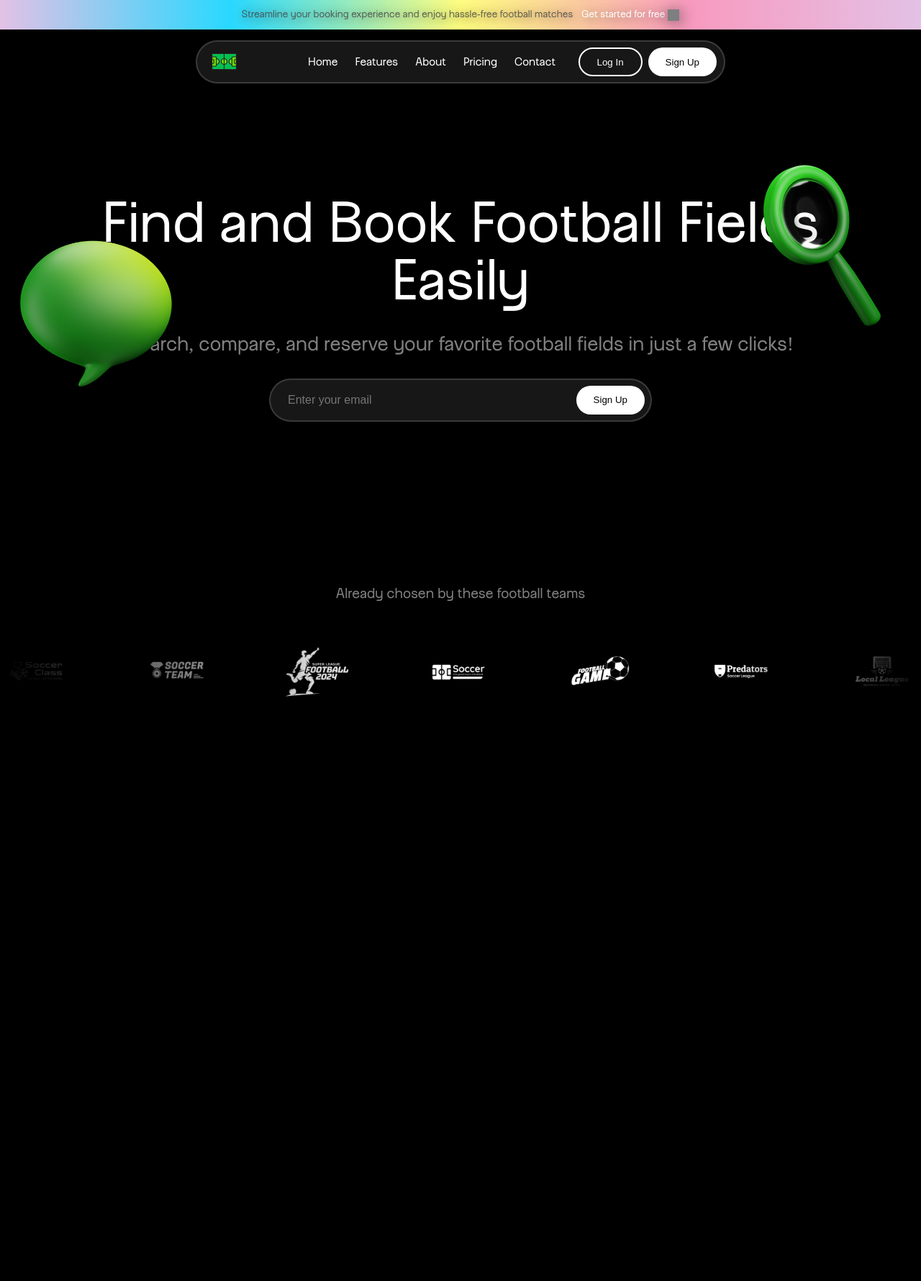
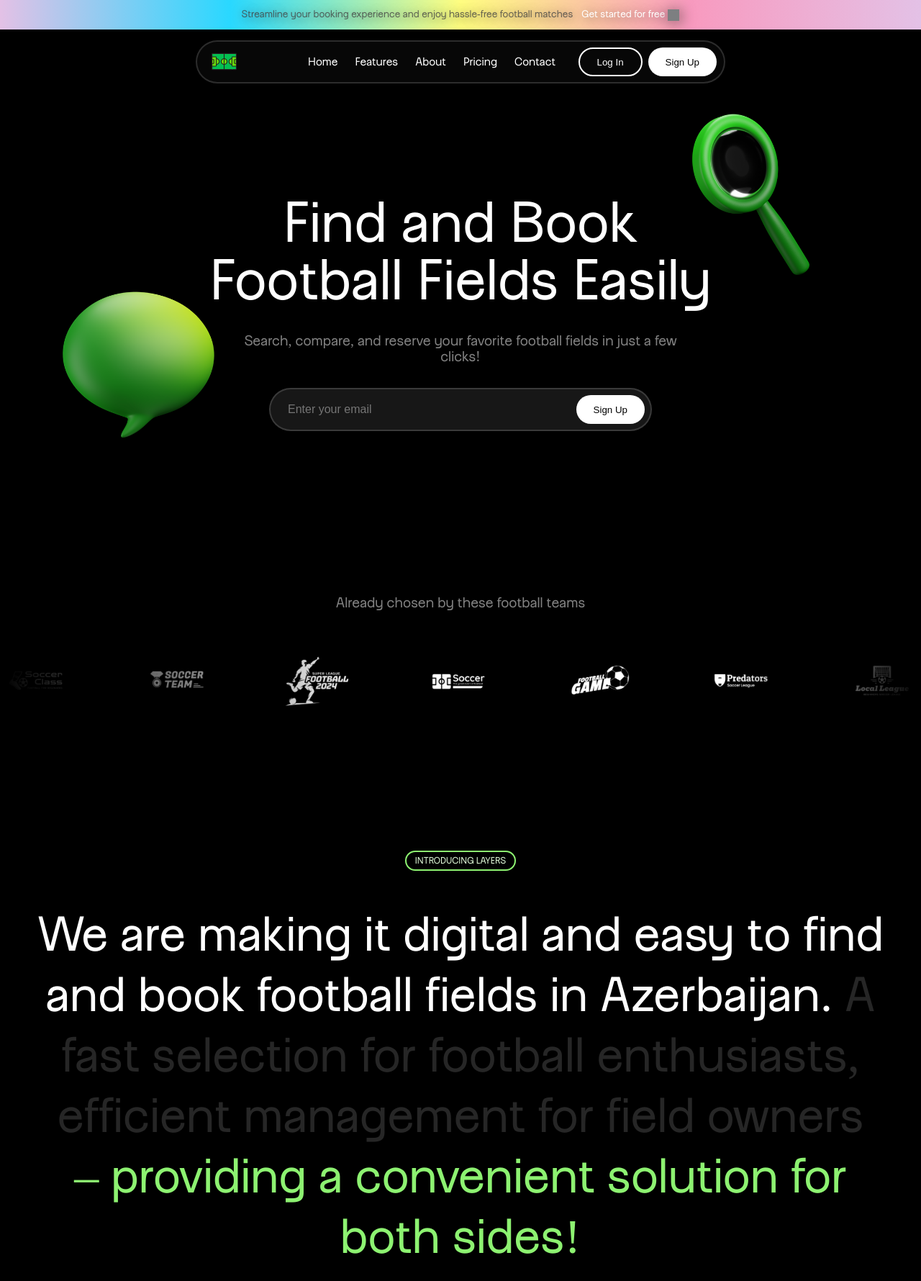
Before and after one commit to Sabillva/portfolio, a React (Vite) app: page / in a window 1280 px wide. Shown: the top 1780 px of the page at 72% size. Before the commit the page ends 1029 px from the top, so only its background shows below. Built offline with nearby package versions, Linux system fonts and the light colour scheme; grey boxes are pictures that could not be loaded.

Commit message:
files added

```diff
--- a/src/components/App.jsx
+++ b/src/components/App.jsx
@@ -3,7 +3,7 @@ import "../fonts/Ravio-Regular.ttf";
 import Header from "./Header.jsx";
 import Hero from "./Hero.jsx";
 import LogoTicker from "./LogoTicker.jsx";
-
+import Introduction from "./Introduction.jsx";
 // oradaki page.tsx
 
 function App() {
@@ -12,6 +12,7 @@ function App() {
       <Header />
       <Hero />
       <LogoTicker />
+      <Introduction />
     </>
   );
 }
--- a/src/components/Header.jsx
+++ b/src/components/Header.jsx
@@ -1,15 +1,15 @@
+import React, { useState } from "react";
 import ArrowRight from "../assets/right-arrow.svg";
 import Logo from "../assets/logo.svg";
-import MenuIcon from "../assets/menu.svg";
+// import MenuIcon from "../assets/menu.svg";
 import { motion } from "framer-motion";
 
-
 const navLinks = [
-  {label: "Home", href: "#"},
-  {label: "Features", href: "#features"},
-  {label: "About", href: "#about"},
-  {label: "Pricing", href: "#pricing"},
-  {label: "Contact", href: "#contact"},
+  { label: "Home", href: "#" },
+  { label: "Features", href: "#features" },
+  { label: "About", href: "#about" },
+  { label: "Pricing", href: "#pricing" },
+  { label: "Contact", href: "#contact" },
 ];
 
 const boxVariants = {
@@ -18,10 +18,14 @@ const boxVariants = {
 };
 
 function Header() {
+  const [isOpen, setIsOpen] = useState(false);
   return (
     <header className="headerr">
       <div className="header-text">
-        <p className="top-text">Streamline your booking experience and enjoy hassle-free football matches</p>
+        <p className="top-text">
+          Streamline your booking experience and enjoy hassle-free football
+          matches
+        </p>
         <div className="header">
           <p>Get started for free</p>
           <img className="right-arrow" src={ArrowRight} alt="right arrow" />
@@ -29,29 +33,65 @@ function Header() {
       </div>
 
       <div className="container">
+        <div className={`nav-section ${isOpen ? "open" : ""}`} >
         <div variants={boxVariants} className="navbarr">
           <div className="nav-item">
             <img className="logo" src={Logo} alt="logo" />
           </div>
           <div className="div-navlink">
             <nav className="navlink">
-              {navLinks.map(link => (
-                <a href={link.href} key={link.label}>{link.label}</a>
+              {navLinks.map((link) => (
+                <a href={link.href} key={link.label}>
+                  {link.label}
+                </a>
               ))}
             </nav>
           </div>
           <div className="nav-item-2">
-           <img className="menu" src={MenuIcon} alt="menu" />
-           <motion.button whileHover={{ scale: 0.95 }}
+            <div className="menu" onClick={() => setIsOpen(!isOpen)}>
+              <motion.div
+                className="line"
+                animate={{ rotate: isOpen ? 45 : 0, y: isOpen ? 14 : 0 }}
+                transition={{ type: "spring", stiffness: 200 }}
+              />
+              <motion.div
+                className="line"
+                animate={{ opacity: isOpen ? 0 : 1 }}
+                transition={{ duration: 0.2 }}
+              />
+              <motion.div
+                className="line"
+                animate={{ rotate: isOpen ? -45 : 0, y: isOpen ? -14 : 0 }}
+                transition={{ type: "spring", stiffness: 200 }}
+              />
+            </div>
+            {/* <img className="menu" src={MenuIcon} alt="menu" /> */}
+            <motion.button
+              whileHover={{ scale: 0.95 }}
               whileTap={{ scale: 0.9 }}
-  transition={{ duration: 0.3 }} className="login">Log In</motion.button>
-           <motion.button whileHover={{ scale: 0.95 }}
+              transition={{ duration: 0.3 }}
+              className="login"
+            >
+              Log In
+            </motion.button>
+            <motion.button
+              whileHover={{ scale: 0.95 }}
               whileTap={{ scale: 0.9 }}
-  transition={{ duration: 0.3 }} className="signup">Sign Up</motion.button>
+              transition={{ duration: 0.3 }}
+              className="signup"
+            >
+              Sign Up
+            </motion.button>
           </div>
         </div>
-
-
+        {isOpen && (
+        <div className="menu-section">
+          {navLinks.map(link => (
+            <a href={link.href} key={link.label} className="navlink-menu">{link.label}</a>
+          ))}
+        </div>
+        )}
+        </div>
 
       </div>
     </header>
--- a/src/components/Hero.jsx
+++ b/src/components/Hero.jsx
@@ -1,22 +1,48 @@
 import Search from "../assets/search.png";
 import Message from "../assets/message.png";
-import { motion } from "framer-motion";
+import { motion, useScroll, useTransform } from "framer-motion";
+import { useRef } from "react";
 
 function Hero() {
+  const containerRef = useRef(null);
+  const { scrollYProgress } = useScroll({
+    target: containerRef,
+    offset: ["start end", "end start"],
+  });
+  const messageY = useTransform(scrollYProgress, [0, 1], ["0px", "100px"]);
+  const searchY = useTransform(scrollYProgress, [0, 1], ["0px", "-100px"]);
+
   return (
-    <section className="hero-section">
-      <motion.div initial={{ opacity: 0 }}
-      animate={{ opacity: 1 }}
-      transition={{ duration: 1.5 }} className="hero-container">
+    <section className="hero-section" ref={containerRef}>
+      <motion.div
+        initial={{ opacity: 0 }}
+        animate={{ opacity: 1 }}
+        transition={{ duration: 1.5 }}
+        className="hero-container"
+      >
         <h1 className="hero-h1">Find and Book Football Fields Easily</h1>
-        <motion.img className="message w-20 h-20 cursor-pointer" whileHover={{ scale: 1.2, rotate: 15 }}
-      whileTap={{ scale: 0.9, rotate: -15, borderRadius: "10%" }}
-      transition={{ type: "spring", stiffness: 200 }} src={Message} alt="message" />
-        <motion.img className="search  w-20 h-20 cursor-pointer" whileHover={{ scale: 1.2, rotate: 15 }}
-      whileTap={{ scale: 0.9, rotate: -15, borderRadius: "10%" }}
-      transition={{ type: "spring", stiffness: 200 }} src={Search} alt="search" />
+        <motion.img
+          className="message w-20 h-20 cursor-pointer"
+          style={{ y: messageY }}
+          whileHover={{ scale: 1.2, rotate: 15 }}
+          whileTap={{ scale: 0.9, rotate: -15, borderRadius: "10%" }}
+          transition={{ type: "spring", stiffness: 200 }}
+          src={Message}
+          alt="message"
+        />
+        <motion.img
+          className="search w-20 h-20 cursor-pointer"
+          style={{ y: searchY }}
+          whileHover={{ scale: 1.2, rotate: -15 }}
+          whileTap={{ scale: 0.9, rotate: 15, borderRadius: "10%" }}
+          transition={{ type: "spring", stiffness: 200 }}
+          src={Search}
+          alt="search"
+        />
+
         <p className="hero-p">
-        Search, compare, and reserve your favorite football fields in just a few clicks!
+          Search, compare, and reserve your favorite football fields in just a
+          few clicks!
         </p>
         <form className="hero-form">
           <input
@@ -24,9 +50,13 @@ function Hero() {
             placeholder="Enter your email"
             className="hero-input"
           />
-          <motion.button whileHover={{ scale: 0.95 }}
-  whileTap={{ scale: 0.9 }}
-  transition={{ duration: 0.3 }} className="hero-signup" type="submit">
+          <motion.button
+            whileHover={{ scale: 0.95 }}
+            whileTap={{ scale: 0.9 }}
+            transition={{ duration: 0.3 }}
+            className="hero-signup"
+            type="submit"
+          >
             Sign Up
           </motion.button>
         </form>
--- /dev/null
+++ b/src/components/Introduction.jsx
@@ -0,0 +1,23 @@
+
+const text = " A fast selection for football enthusiasts, efficient management for field owners";
+
+function Introduction() {
+    return (
+        <section className="intro-section">
+            <div className="intro-container">
+                <div className="main-intro-layer">
+                <div className="intro-layer">Introducing Layers</div>
+                </div>
+
+                <div className="intro-span">
+                    <span>We are making it digital and easy to find and book football fields in Azerbaijan.</span>
+                    <span className="span-text">{text}</span>
+                    <span className="span-other-text"> – providing a convenient solution for both sides!</span>
+                </div>
+
+            </div>
+        </section>
+    );
+}
+
+export default Introduction;
--- a/src/components/hero.css
+++ b/src/components/hero.css
@@ -13,12 +13,17 @@
   ); */
 }
 
-  /* background-image: linear-gradient(to bottom, #ffffff, #000000); */
-  /* -webkit-background-clip: text;
+/* .hero-container {
+  max-width: 800px;
+} */
+
+/* background-image: linear-gradient(to bottom, #ffffff, #000000); */
+/* -webkit-background-clip: text;
   background-clip: text;
   color: transparent; */
 
 .hero-h1 {
+  /* max-width: 0px; */
   font-size: 60px;
   line-height: 1;
   font-weight: 500;
@@ -30,7 +35,7 @@
 
 .message {
   top: 170px;
-  left: 1px;
+  left: 60px;
   position: absolute;
   height: 200px;
   width: 200px;
@@ -39,7 +44,7 @@
 
 .search {
   top: 80px;
-  right: 1px;
+  right: 100px;
   position: absolute;
   height: 200px;
   width: 200px;
@@ -89,6 +94,20 @@
 }
 
 @media (max-width: 768px) {
+  .hero-container {
+    width: 85%;
+  }
+
+  .hero-h1 {
+    font-size: 58px;
+    line-height: 1;
+  }
+
+  .hero-p {
+    font-size: 14px;
+    line-height: 1.1;
+  }
+
   .message {
     display: none;
   }
@@ -98,26 +117,35 @@
   }
 }
 
-@media (min-width: 768px) {
+@media (min-width: 768px) and (max-width: 1224px) {
+  .hero-container {
+    width: 70%;
+  }
+
   .hero-h1 {
     font-size: 70px;
     line-height: 1;
   }
 
   .hero-p {
-    font-size: 22px;
+    font-size: 18px;
     line-height: 1.1;
   }
 }
 
-@media (min-width: 1024px) {
+@media (min-width: 1224px) {
+  .hero-container {
+    width: 65%;
+    max-width: 1000px;
+  }
+
   .hero-h1 {
     font-size: 80px;
     line-height: 1;
   }
 
   .hero-p {
-    font-size: 28px;
+    font-size: 20px;
     line-height: 1.1;
   }
 
--- a/src/components/index.css
+++ b/src/components/index.css
@@ -51,7 +51,7 @@ body {
 
 .headerr {
   position: sticky;
-  z-index: 1;
+  z-index: 50;
   top: 0;
 }
 
@@ -68,9 +68,20 @@ body {
 }
 
 .menu {
-  filter: invert(85%) sepia(90%) saturate(10%) hue-rotate(180deg);
-  height: 40px;
   width: 40px;
+  height: 30px;
+  display: flex;
+  flex-direction: column;
+  justify-content: space-between;
+  cursor: pointer;
+  padding: 0 10px;
+}
+
+.line {
+  width: 100%;
+  height: 2px;
+  background: rgb(255, 255, 255);
+  border-radius: 5px;
 }
 
 .nav-item-2 {
@@ -79,15 +90,35 @@ body {
   gap: 8px;
 }
 
+.nav-section {
+  border: 2px solid rgba(255, 255, 255, 0.15);
+  border-radius: 9999px;
+  background-color: rgba(10, 10, 10, 0.7);
+  -webkit-backdrop-filter: blur(10px);
+  backdrop-filter: blur(10px);
+  margin: 0 16px;
+}
+
+.nav-section.open {
+  border-radius: 20px;
+}
+
+
+.menu-section {
+  display: flex;
+  flex-direction: column;
+  align-items: center;
+}
+
+.navlink-menu {
+  padding: 8px 0;
+}
+
 .navbarr {
   display: grid;
   grid-template-columns: repeat(2, minmax(0, 1fr));
-  border: 2px solid rgba(255, 255, 255, 0.15);
-  border-radius: 9999px;
-  margin: 0 16px;
   padding: 6px 10px;
   align-items: center;
-  background-color: #171717;
 }
 
 .login {
--- /dev/null
+++ b/src/components/introduction.css
@@ -0,0 +1,59 @@
+.intro-section {
+  padding: 96px 0;
+}
+
+.intro-layer {
+  display: inline-flex;
+  border: 2px solid rgb(141, 242, 113);
+  gap: 8px;
+  color: rgb(228, 255, 220);
+  padding: 4px 12px;
+  border-radius: 9999px;
+  text-transform: uppercase;
+  font-size: small;
+  align-items: center;
+}
+
+.main-intro-layer {
+  display: flex;
+  justify-content: center;
+}
+
+.intro-span {
+  margin: 48px 20px 0 20px;
+  font-size: 36px;
+  font-weight: 500;
+  color: white;
+  text-align: center;
+}
+
+.span-text {
+  color: rgba(255, 255, 255, 0.15);
+}
+
+.span-other-text {
+  color: rgb(141, 242, 113);
+  display: block;
+}
+
+@media (min-width: 768px) and (max-width: 1224px) {
+    .intro-section {
+        padding: 110px 0;
+      }
+
+  .intro-span {
+    font-size: 54px;
+    margin: 48px 30px 0 30px;
+  }
+}
+
+@media (min-width: 1224px) {
+    .intro-section {
+        padding: 140px 0;
+      }
+
+  .intro-span {
+    font-size: 68px;
+    margin: 48px 30px 0 30px;
+  }
+}
--- a/src/components/main.jsx
+++ b/src/components/main.jsx
@@ -3,6 +3,7 @@ import { createRoot } from 'react-dom/client'
 import './index.css'
 import './hero.css'
 import './logoticker.css'
+import './introduction.css'
 import App from './App.jsx'
 
 createRoot(document.getElementById('root')).render(
```
Lines whose indentation alone changed are shown as unchanged.
